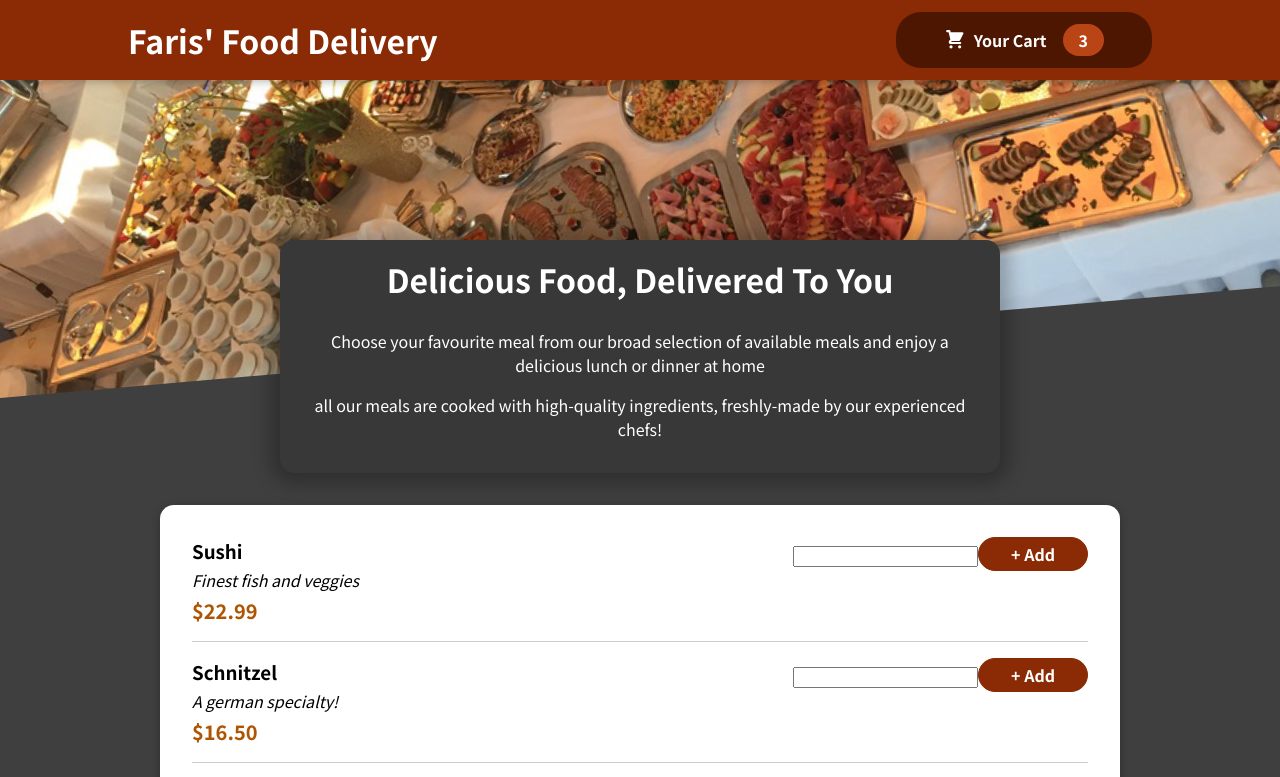
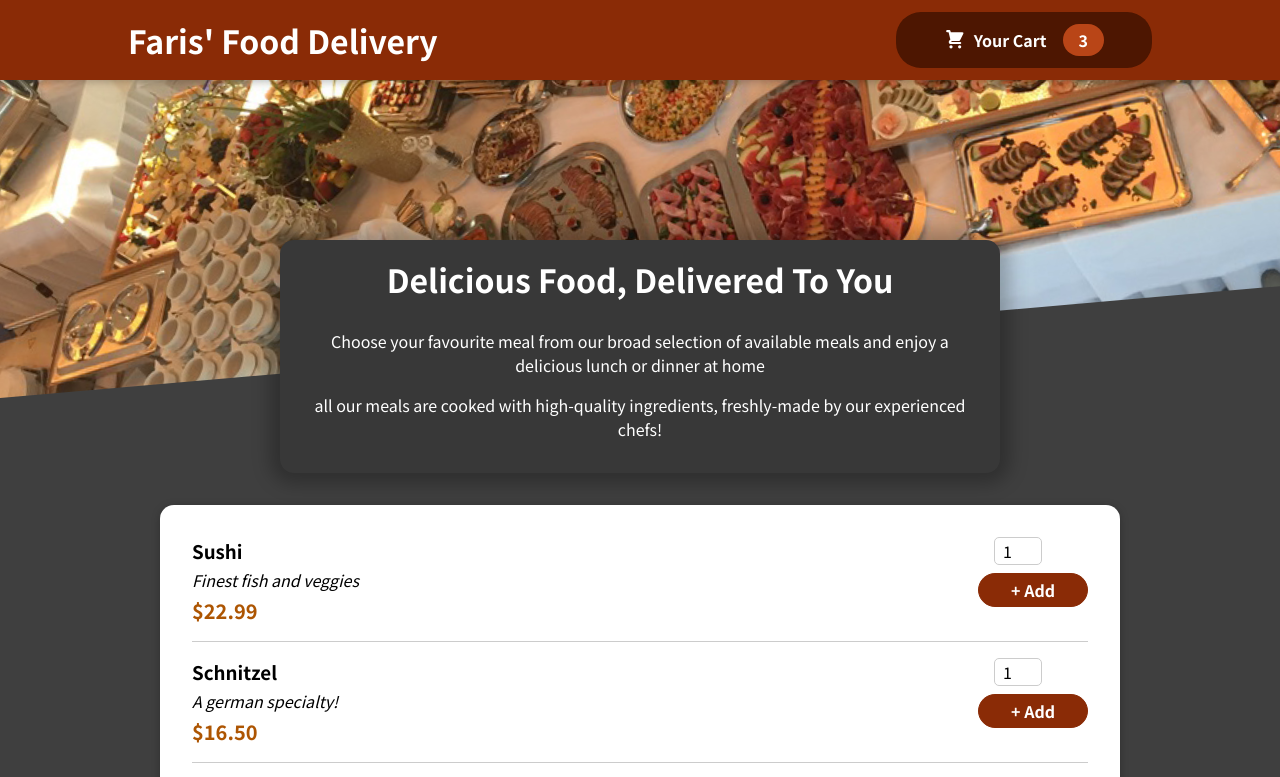
Before and after one commit to farischew/react-food-order-app, a React (Create React App) app: page / in a window 1280 px wide. Shown: the top 777 px of the page. Built offline with nearby package versions, Linux system fonts and the light colour scheme.

Commit message:
Adds MealItemForm to MealItem

```diff
--- a/src/components/Meal/MealItem/MealItem.js
+++ b/src/components/Meal/MealItem/MealItem.js
@@ -12,7 +12,7 @@ const MealItem = (props) => {
         <div className={classes.price}>{price}</div>
       </div>
       <div>
-        <MealItemForm />
+        <MealItemForm id={props.id} />
       </div>
     </li>
   );
--- a/src/components/Meal/MealItem/MealItemForm.js
+++ b/src/components/Meal/MealItem/MealItemForm.js
@@ -1,9 +1,21 @@
+import Input from "../../UI/Input";
+
 import classes from "./MealItemForm.module.css";
 
 const MealItemForm = (props) => {
   return (
     <form className={classes.form}>
-      <input></input>
+      <Input
+        label="Amount"
+        input={{
+          id: "amount" + props.id,
+          type: "number",
+          min: "1",
+          max: "5",
+          step: "1",
+          defaultValue: "1",
+        }}
+      />
       <button>+ Add</button>
     </form>
   );
--- a/src/components/UI/Input.js
+++ b/src/components/UI/Input.js
@@ -0,0 +1,12 @@
+import classes from "./Input.module.css";
+
+const Input = (props) => {
+  return (
+    <div className={classes.input}>
+      <label htmlFor={props.input.id}> {props.name}</label>
+      <input {...props.input} />
+    </div>
+  );
+};
+
+export default Input;
```
